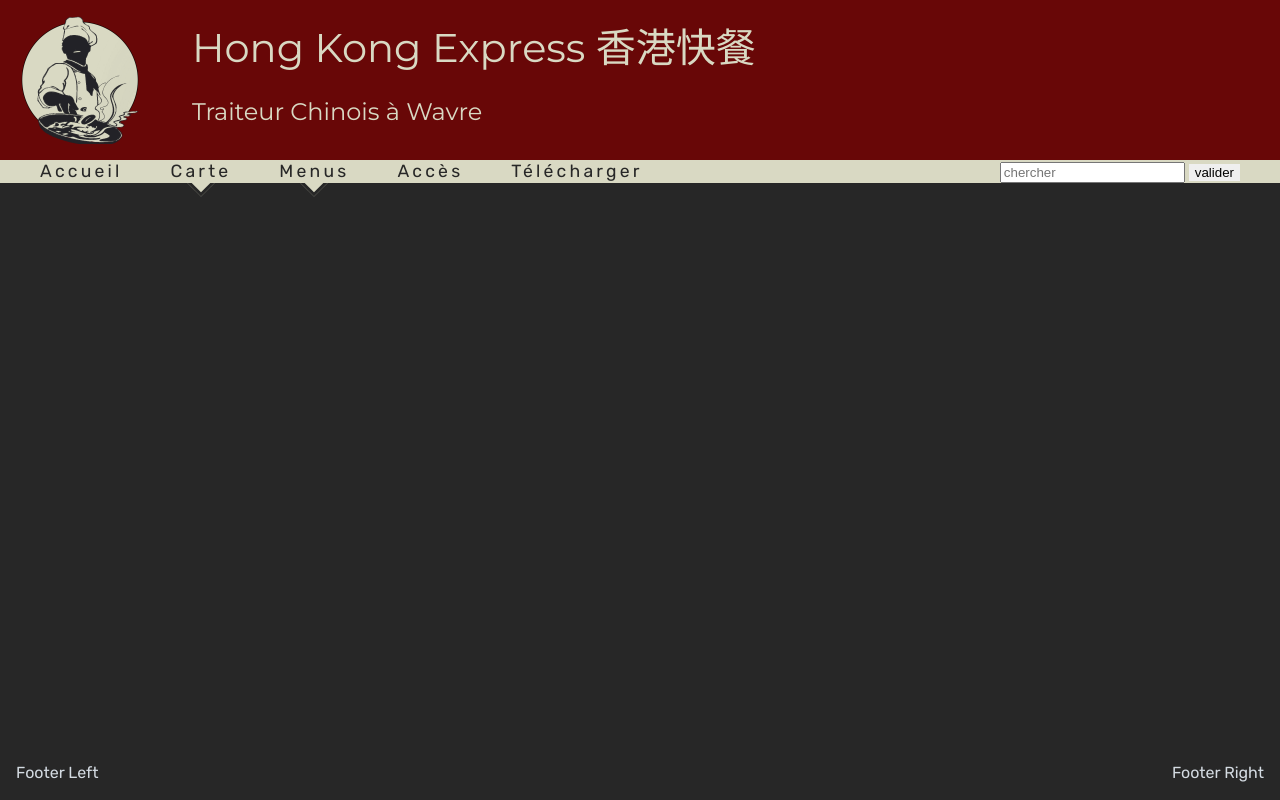
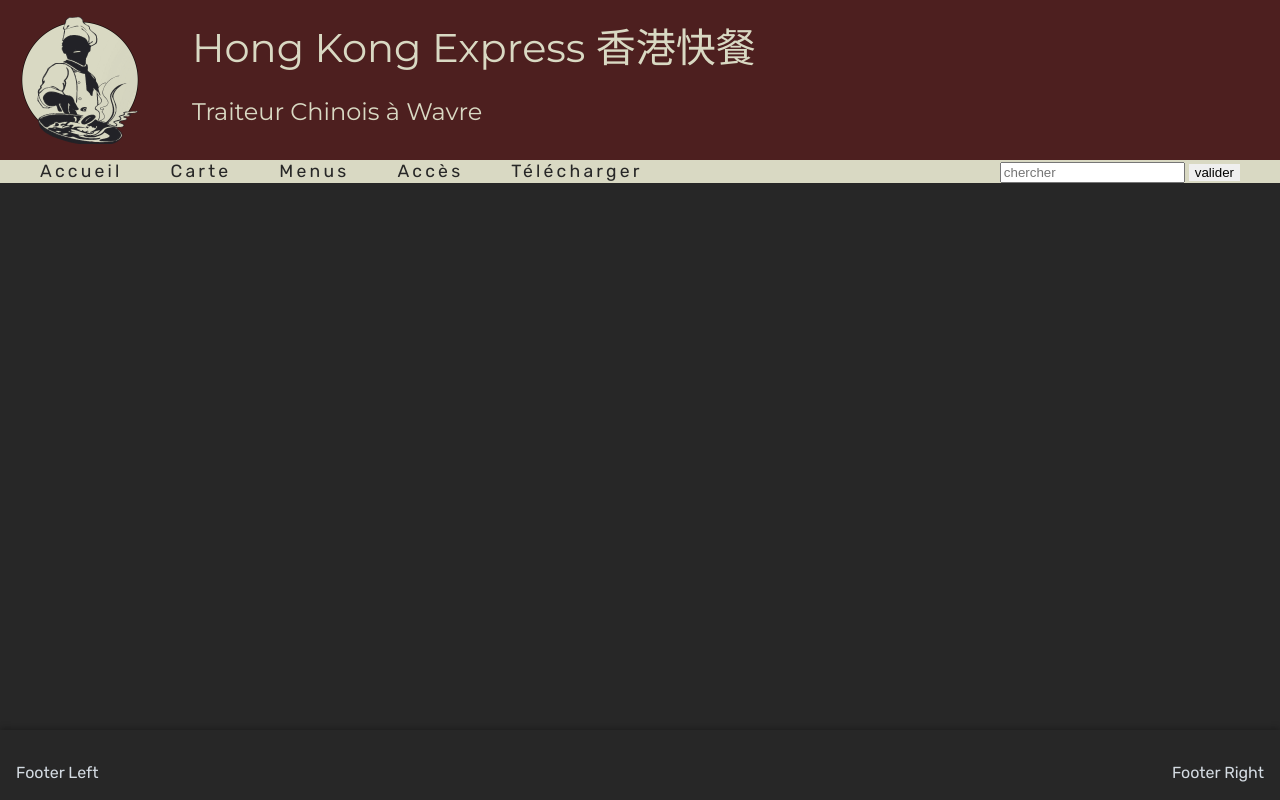
Before and after one commit to vanmaerckechri/HongKongExpress, a PHP site: page / in a window 1280 px wide. Run offline with PHP 8.4, Linux system fonts and the light colour scheme.

Commit message:
update css

```diff
--- a/assets/css/style.css
+++ b/assets/css/style.css
@@ -18,8 +18,7 @@ body {
   display: flex;
   flex-direction: column;
   justify-content: flex-start;
-  align-items: center;
-  background-color: #272727; }
+  align-items: center; }
 
 section, footer {
   padding: calc(2 * 1rem) 1rem 1rem;
@@ -53,7 +52,7 @@ p, li, a {
 header {
   position: relative;
   width: 100%;
-  background-color: #680707;
+  background-color: #4d1f1f;
   z-index: 1; }
 
 .header-title {
@@ -99,29 +98,12 @@ nav {
 
 .menu-folder-container {
   position: relative; }
-  .menu-folder-container .btn-fold {
-    position: relative; }
-    .menu-folder-container .btn-fold::before {
-      border: 3px solid #272727;
-      position: absolute;
-      top: 100%;
-      left: 50%;
-      content: "";
-      width: 16px;
-      height: 16px;
-      background-color: #d9d9c3;
-      transform: translate(-50%, -50%) rotate(-45deg);
-      transition: transform 0.5s;
-      z-index: -1; }
   .menu-folder-container:hover {
     cursor: pointer; }
     .menu-folder-container:hover .menu-folder {
       transform: translate(-50%) scaleY(1); }
-    .menu-folder-container:hover .btn-fold::before {
-      transform: translate(-50%, -50%) rotate(-45deg); }
 
 .menu-folder {
-  border-top: 2px solid #272727;
   position: absolute;
   left: 50%;
   top: 100%;
@@ -132,13 +114,15 @@ nav {
   transition: transform 0.1s;
   z-index: -2; }
   .menu-folder li {
-    margin-right: 0;
+    margin: 0.1rem 0;
     padding-left: 0;
     padding-right: 0;
-    border: 2px solid #272727;
     text-align: center;
     white-space: nowrap;
-    transition: transform 0.1s; }
+    transition: transform 0.1s;
+    box-shadow: 0px 4px 4px 0px rgba(0, 0, 50, 0.75); }
+    .menu-folder li:first-of-type {
+      margin-top: 0.2rem; }
     .menu-folder li:hover {
       transform: scale(1.1); }
     .menu-folder li a {
@@ -149,6 +133,9 @@ nav {
 
 .search-container {
   margin-left: auto; }
+
+.main {
+  background-color: #272727; }
 
 .cartes-container, .menus-container {
   padding: 2rem; }
@@ -170,6 +157,10 @@ nav {
 .menus-container li {
   margin-bottom: 1rem;
   text-align: center; }
+
+footer {
+  background-color: #272727;
+  box-shadow: 0px -2px 6px 0px rgba(0, 0, 0, 0.25); }
 
 .footerContent {
   display: flex;
--- a/assets/sass/_footer.scss
+++ b/assets/sass/_footer.scss
@@ -1,3 +1,8 @@
+footer
+{
+	background-color: $bg_main-color_dark;
+	box-shadow: 0px -2px 6px 0px rgba(0, 0, 0, 0.25);
+}
 .footerContent
 {
 	display: flex;
--- a/assets/sass/_header.scss
+++ b/assets/sass/_header.scss
@@ -69,24 +69,6 @@ nav
 .menu-folder-container
 {
 	position: relative;
-	.btn-fold
-	{
-		position: relative;
-		&::before
-		{
-			border: 3px solid $nav_color;
-			position: absolute;
-			top: 100%;
-			left: 50%;
-			content: "";
-			width: 16px;
-			height: 16px;
-			background-color: $header_titleColor;
-			transform: translate(-50%, -50%) rotate(-45deg);
-			transition: transform 0.5s;
-			z-index: -1;
-		}
-	}
 	&:hover
 	{
 		cursor: pointer;
@@ -94,19 +76,11 @@ nav
 		{
 			transform: translate(-50%) scaleY(1);
 		}
-		.btn-fold
-		{
-			&::before
-			{
-				transform: translate(-50%, -50%) rotate(-45deg);
-			}
-		}
 	}
 }
 
 .menu-folder
 {
-	border-top: 2px solid $nav_color;
 	position: absolute;
 	left: 50%;
 	top: 100%;
@@ -118,13 +92,17 @@ nav
 	z-index: -2;
 	li
 	{
-		margin-right: 0;
+		margin: 0.1rem 0;
 		padding-left: 0;
 		padding-right: 0;
-		border: 2px solid $nav_color;
 		text-align: center;
 		white-space: nowrap;
 		transition: transform 0.1s;
+		box-shadow: 0px 4px 4px 0px rgba(0, 0, 50, 0.75);
+		&:first-of-type
+		{
+			margin-top: 0.2rem;
+		}
 		&:hover
 		{
 			transform: scale(1.1);
--- a/assets/sass/_main.scss
+++ b/assets/sass/_main.scss
@@ -1,3 +1,7 @@
+.main
+{
+	background-color: $bg_main-color_dark;
+}
 .cartes-container, .menus-container
 {
 	padding: 2rem;
--- a/assets/sass/_reset.scss
+++ b/assets/sass/_reset.scss
@@ -22,7 +22,6 @@ body
 	flex-direction: column;
 	justify-content: flex-start;
 	align-items: center;
-	background-color: $bg_main-color_dark;
 }
 section, footer
 {
--- a/assets/sass/_variables.scss
+++ b/assets/sass/_variables.scss
@@ -19,7 +19,7 @@ $link_main-color_light: rgb(255, 255, 255);
 $link_main-color_dark: rgb(0, 0, 0);
 
 $color_yellowLight: #d9d9c3;
-$color_redHot: #680707;
+$color_redHot: #4d1f1f;
 $color_middleGrey: #272727;
 
 $header_titleColor: $color_yellowLight;
```
Also changed, not shown: 1 other file.
